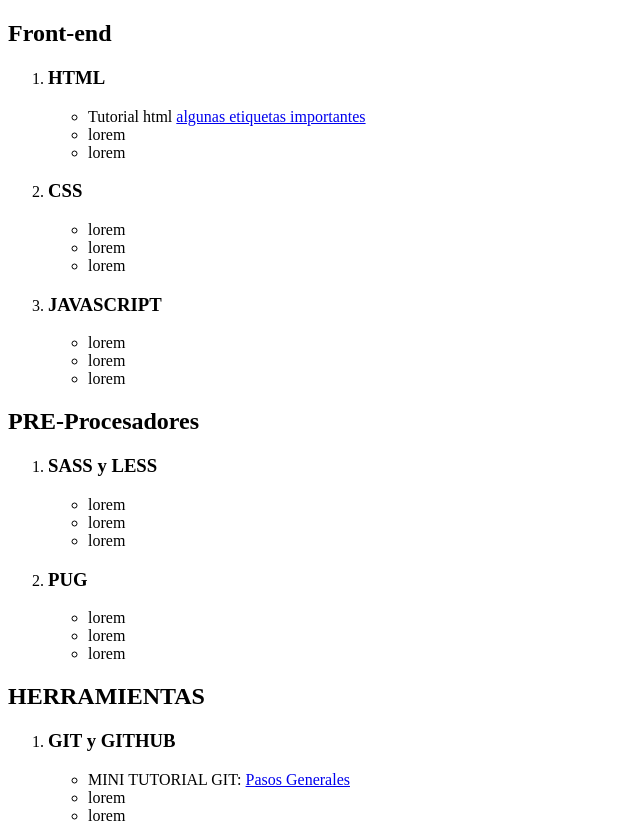
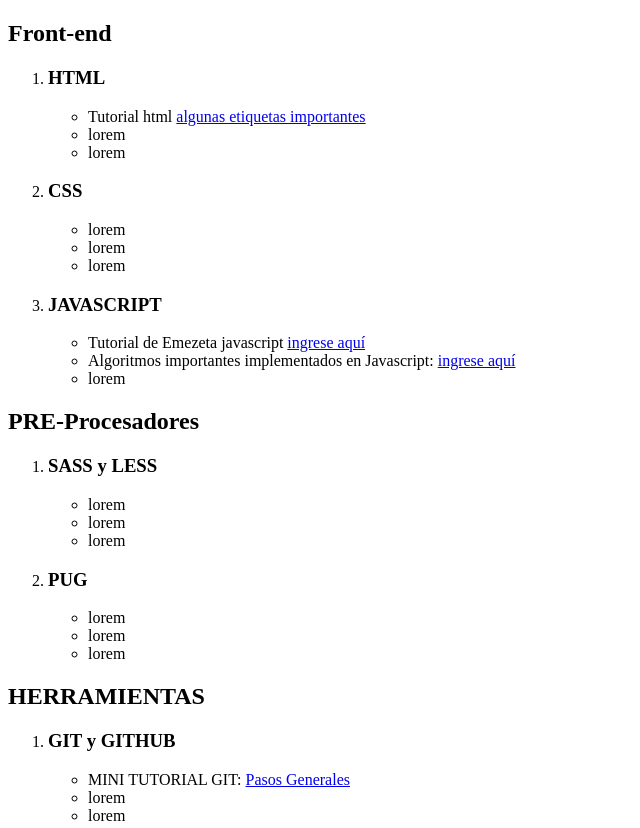
Before and after one commit to JuanOrtizG/recursos-web, a plain HTML site: page index.html in a window 1280 px wide. Shown: the top 828 px of the page, without its empty margins (0-640 px from the left). Drawn offline with Linux system fonts and the light colour scheme.

Commit message:
actualización 003 v1.0.0

```diff
--- a/index.html
+++ b/index.html
@@ -32,8 +32,8 @@
                 <li>
                     <h3>JAVASCRIPT</h3>
                     <ul>
-                        <li>lorem</li>
-                        <li>lorem</li>
+                        <li>Tutorial de Emezeta javascript <a href="https://lenguajejs.com/">ingrese aquí</a></li>
+                        <li>Algoritmos importantes implementados en Javascript: <a href="https://github.com/trekhleb/javascript-algorithms/blob/master/README.es-ES.md">ingrese aquí</a></li>
                         <li>lorem</li>
                     </ul>
                 </li>
```
